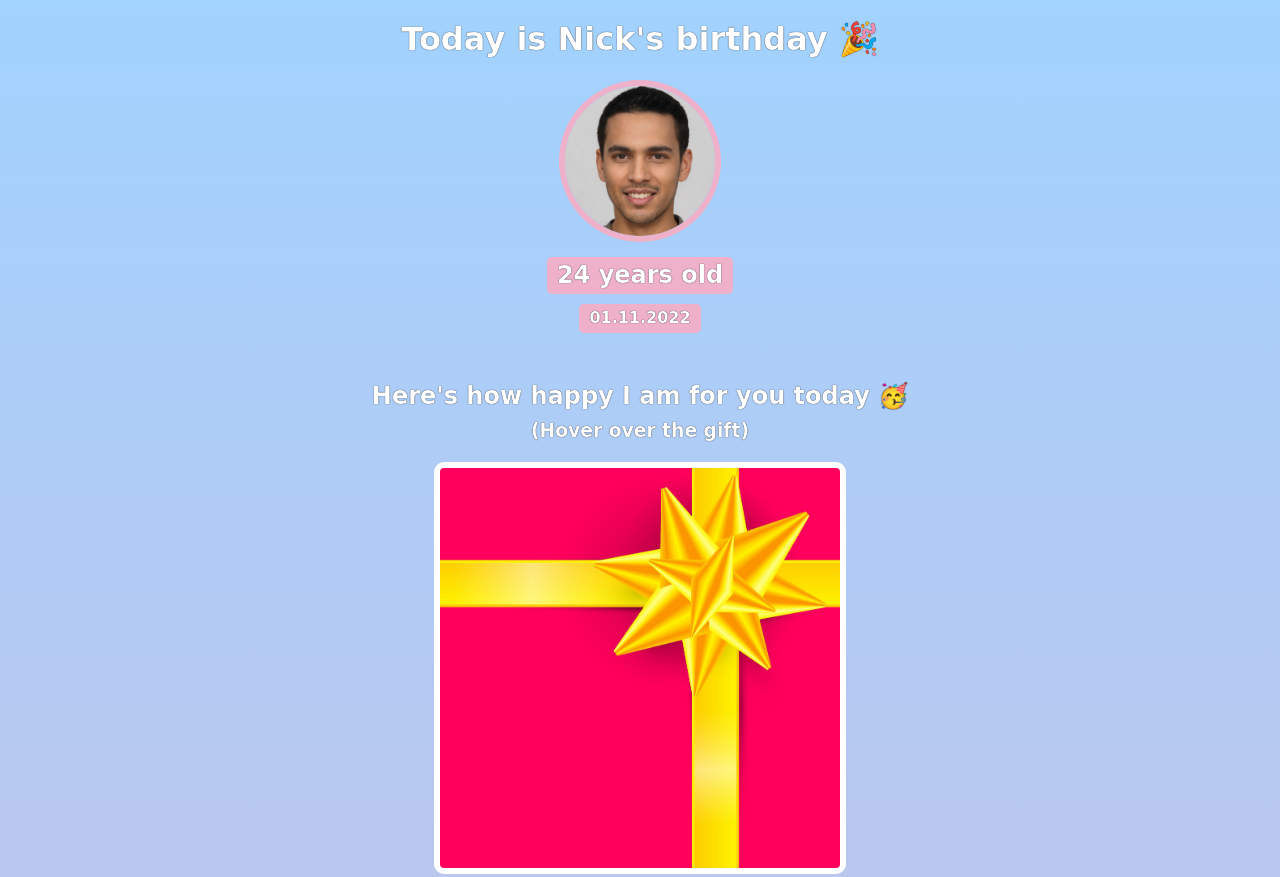
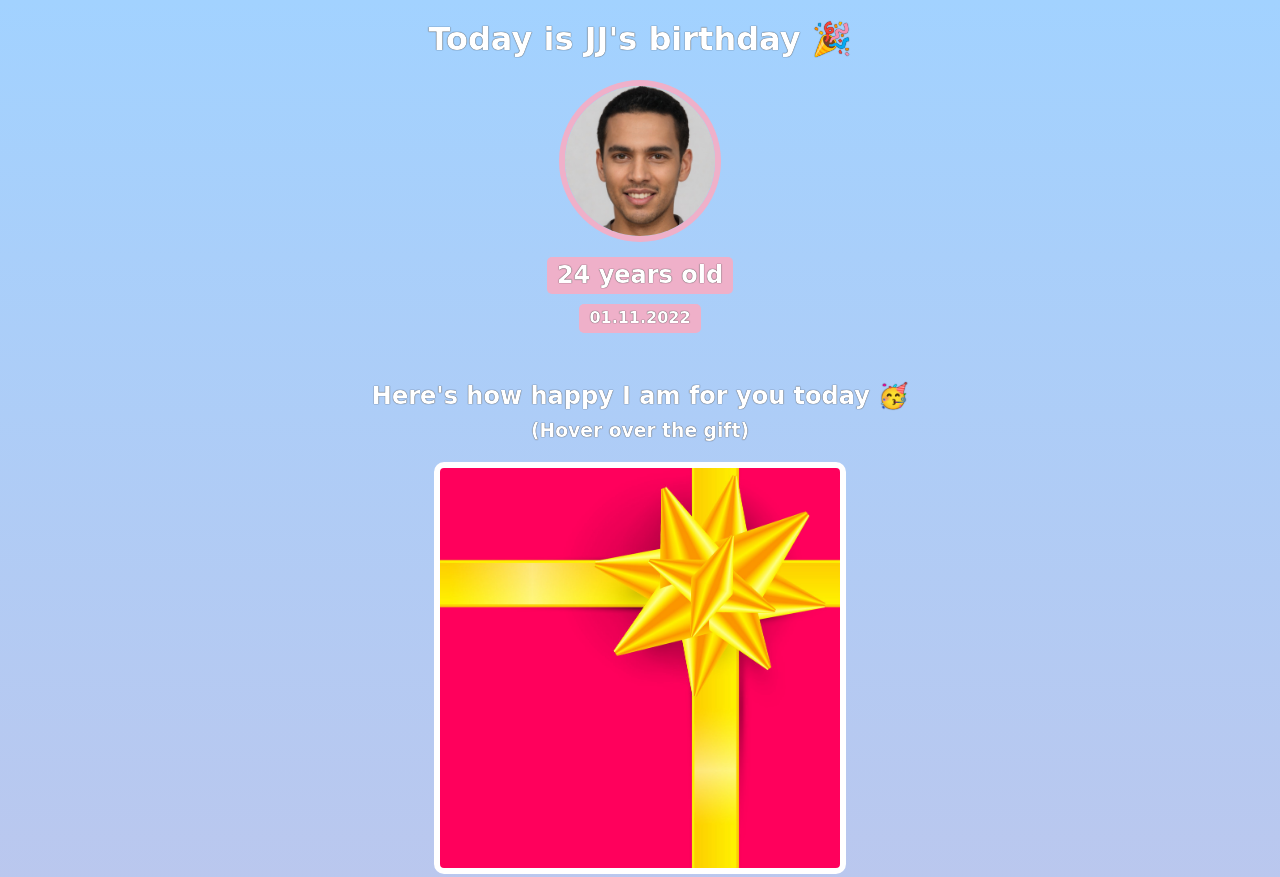
Before and after one commit to Nodt92/Birthday-Gift-Site-Scrimba, a website built with Vite: page index.html in a window 1280 px wide. Shown: the top 877 px of the page. Built offline with nearby package versions, Linux system fonts and the light colour scheme; a web font is replaced by a local one.

Commit message:
Update index.html

```diff
--- a/index.html
+++ b/index.html
@@ -7,7 +7,7 @@
     </head>
     <body>
         <div id="header">
-            <h1>Today is Nick's birthday 🎉</h1>
+            <h1>Today is JJ's birthday 🎉</h1>
             <img id="bff-img" src="images/nick.jpg">
             <h2 id="bday-age">24 years old</h2>
             <h4 id="bday-date">01.11.2022</h4>
```
